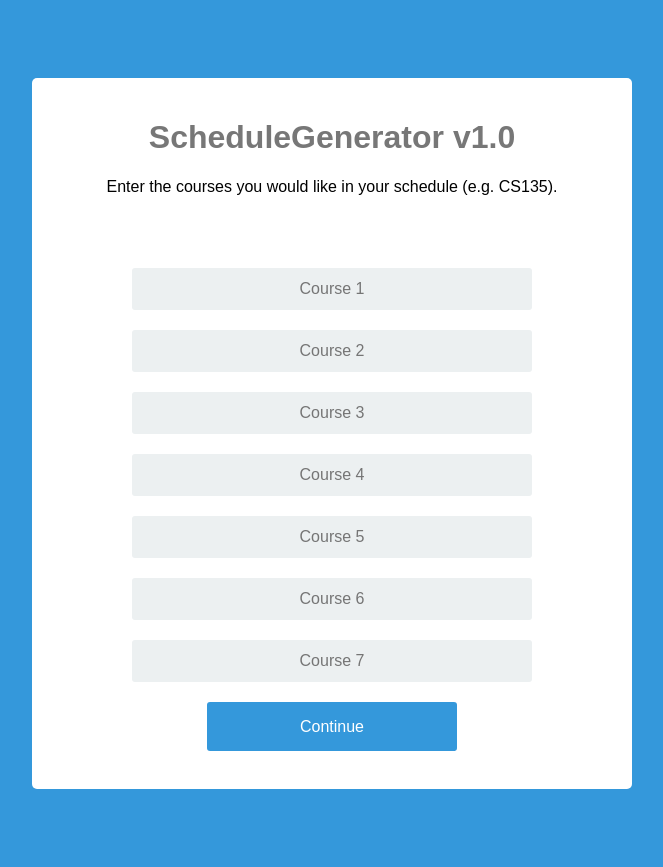
After one commit to micduan/schedulegenwebapp, a Flask app: template Templates/select.html in a window 1280 px wide. The commit adds this page. Shown: the whole page, without its empty margins (308-971 px from the left). Run offline with Flask 2, Linux system fonts and the light colour scheme; the template is opened without the code that fills it, so the values that code supplies are empty.

Commit message:
added page

```diff
--- a/Templates/main.html
+++ b/Templates/main.html
@@ -1,6 +1,6 @@
 <link rel="stylesheet" href="/static/style.css" type="text/css">
 
-
+<form action="/token" method="POST">
     <div class="login">
         <div class="login-screen">
             <div class="page-title">
@@ -18,11 +18,13 @@
                 <br>
 
                 <div class="input-token">
-                <input type="password" class="login-field" value="" placeholder="token" name="password">
+                    <input type="text" class="login-field" value="" placeholder="token" name="password">
                     <label class="login-field-icon fui-user" for="login-user"></label>
+                </div>
 
                 <input type="submit" value="Continue" class="btn btn-primary btn-large btn-block" >
                 <br>
             </div>
         </div>
     </div>
+</form>
--- /dev/null
+++ b/Templates/select.html
@@ -0,0 +1,59 @@
+<link rel="stylesheet" href="/static/style.css" type="text/css">
+
+<form action="/schedule" method="POST">
+    <div class="login">
+        <div class="login-screen">
+            <div class="page-title">
+                <h1>ScheduleGenerator v1.0</h1>
+            </div>
+
+            <div class="text-form">
+
+                <div class="instructions">
+                    Enter the courses you would like in your schedule (e.g. CS135).
+                </div>
+                <br>
+                <br>
+                <br>
+                <br>
+
+                <div class="input-token">
+				    <input type="text" class="login-field" value="" placeholder="Course 1" name="username">
+				    <label class="login-field-icon fui-user" for="login-name"></label>
+				</div>
+                <div class="input-token">
+				    <input type="text" class="login-field" value="" placeholder="Course 2" name="username">
+				    <label class="login-field-icon fui-user" for="login-name"></label>
+				</div>
+
+                <div class="input-token">
+				    <input type="text" class="login-field" value="" placeholder="Course 3" name="username">
+				    <label class="login-field-icon fui-user" for="login-name"></label>
+				</div>
+
+                <div class="input-token">
+				    <input type="text" class="login-field" value="" placeholder="Course 4" name="username">
+				    <label class="login-field-icon fui-user" for="login-name"></label>
+				</div>
+
+                <div class="input-token">
+				    <input type="text" class="login-field" value="" placeholder="Course 5" name="username">
+				    <label class="login-field-icon fui-user" for="login-name"></label>
+				</div>
+
+                <div class="input-token">
+				    <input type="text" class="login-field" value="" placeholder="Course 6" name="username">
+				    <label class="login-field-icon fui-user" for="login-name"></label>
+				</div>
+
+                <div class="input-token">
+				    <input type="text" class="login-field" value="" placeholder="Course 7" name="username">
+				    <label class="login-field-icon fui-user" for="login-name"></label>
+				</div>
+
+                <input type="submit" value="Continue" class="btn btn-primary btn-large btn-block" >
+                <br>
+            </div>
+        </div>
+    </div>
+</form>
--- a/main.py
+++ b/main.py
@@ -1,4 +1,6 @@
-from flask import Flask, render_template
+from flask import Flask, render_template, request
+from uwaterlooapi import UWaterlooAPI
+
 
 app = Flask(__name__)
 
@@ -6,5 +8,16 @@ app = Flask(__name__)
 def index():
     return render_template("main.html")
 
+@app.route('/token', methods=['POST'])
+def token():
+    if request.form['password'] != "":
+        uw = UWaterlooAPI(api_key=request.form['password'])
+        if 'temperature_24hr_min_c' in uw.current_weather():
+            return render_template("select.html")
+        else:
+            return "Invalid API Token"
+    else:
+        return "No Token"
+
 if __name__ == "__main__":
     app.run(debug=True)
```
Lines whose indentation alone changed are shown as unchanged.
